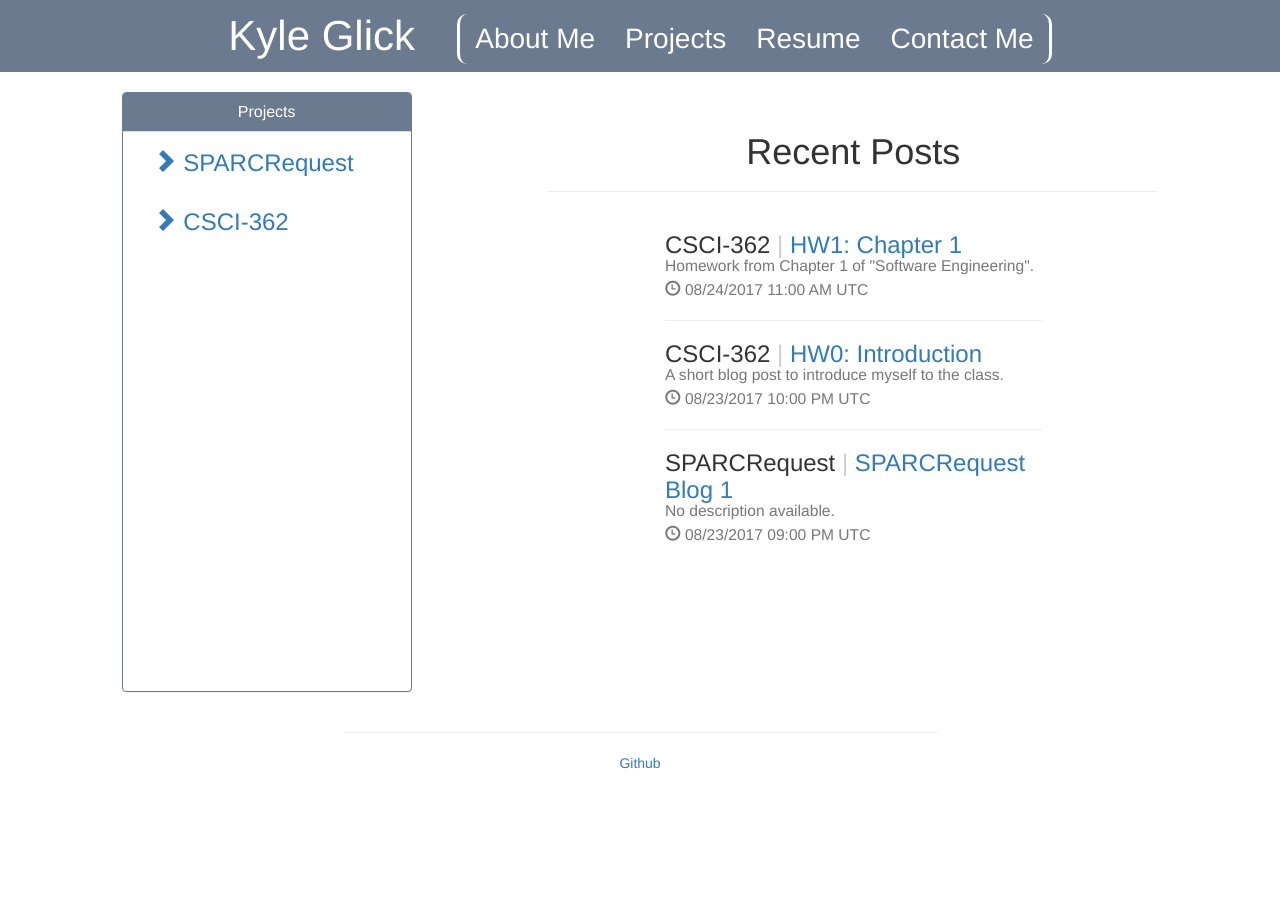
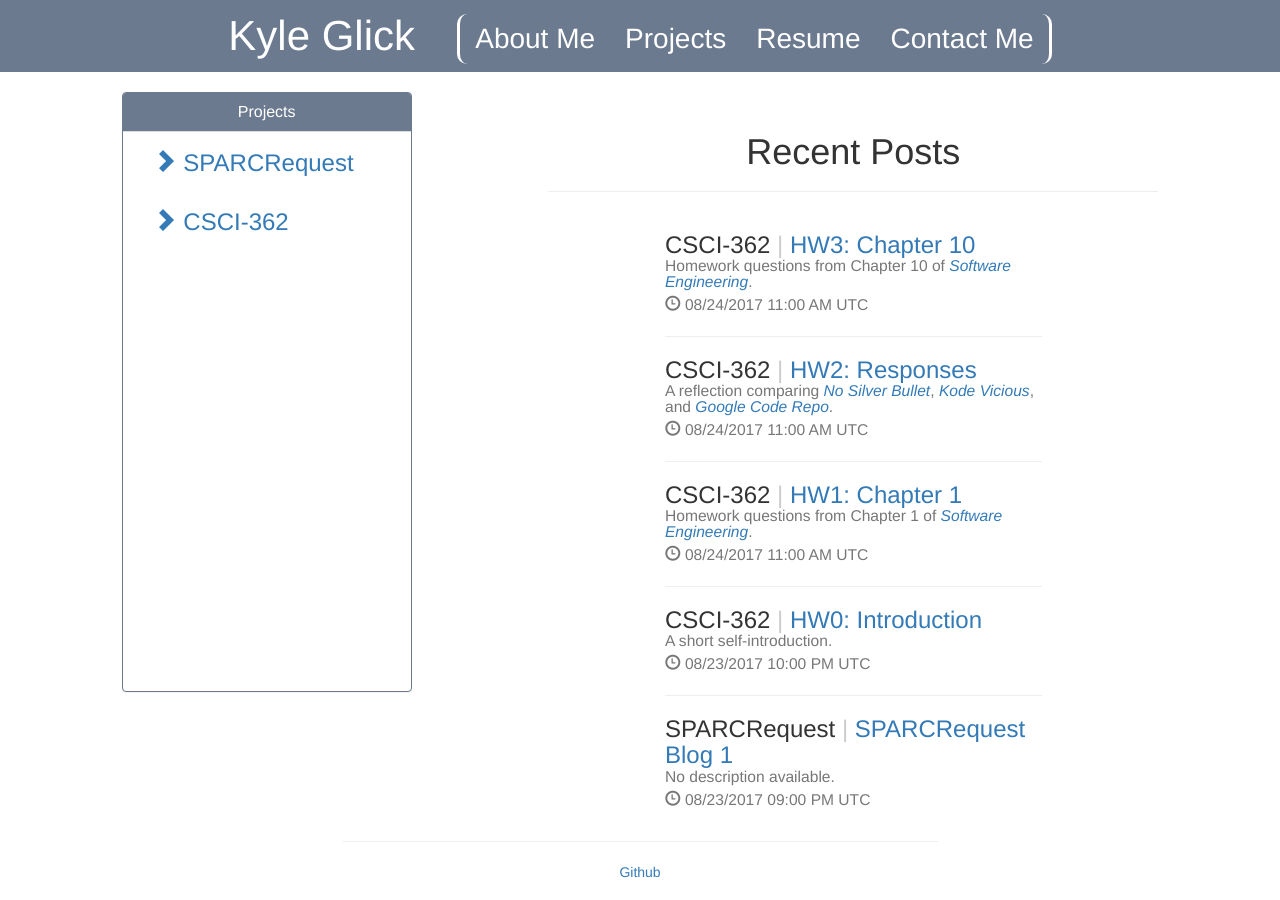
Before and after one commit to kayla-glick/kayla-glick.github.io, a Jekyll site: the page built from projects/index.html, in a window 1280 px wide. Built offline with Jekyll 4.4.1, drawn with Linux system fonts in a browser that asks for light colours; nearby versions of some CDN libraries.

Commit message:
editing posts 0+1, add blank posts 2+3

```diff
--- a/projects/CSCI-362/_posts/2017-08-23-hw0.md
+++ b/projects/CSCI-362/_posts/2017-08-23-hw0.md
@@ -1,7 +1,7 @@
 ---
 layout: post
 title: "HW0: Introduction"
-description: "A short blog post to introduce myself to the class."
+description: "A short self-introduction."
 date: 2017-08-23 22:00:00 -5EST
 category: CSCI-362
 ---
--- a/projects/CSCI-362/_posts/2017-08-24-hw1.md
+++ b/projects/CSCI-362/_posts/2017-08-24-hw1.md
@@ -1,7 +1,7 @@
 ---
 layout: post
 title: "HW1: Chapter 1"
-description: Homework from Chapter 1 of "Software Engineering".
+description: Homework questions from Chapter 1 of [_Software Engineering_](http://iansommerville.com/software-engineering-book/).
 date: 2017-08-24 11:00:00 -5EST
 category: CSCI-362
 ---
--- /dev/null
+++ b/projects/CSCI-362/_posts/2017-08-27-hw2.md
@@ -0,0 +1,7 @@
+---
+layout: post
+title: "HW2: Responses"
+description: A reflection comparing [_No Silver Bullet_](http://stono.cs.cofc.edu/~bowring/classes/csci%20362/docs/NoSilverBulletOriginal.pdf), [_Kode Vicious_](http://stono.cs.cofc.edu/~bowring/classes/csci%20362/docs/p32-neville-neil.pdf), and [_Google Code Repo_](http://stono.cs.cofc.edu/~bowring/classes/csci%20362/docs/GoogleCodeRepo-78-potvin.pdf?id=0B2El51RQ1MQnTTVWYVNiOWhuX0U).
+date: 2017-08-24 11:00:00 -5EST
+category: CSCI-362
+---
--- /dev/null
+++ b/projects/CSCI-362/_posts/2017-08-27-hw3.md
@@ -0,0 +1,7 @@
+---
+layout: post
+title: "HW3: Chapter 10"
+description: Homework questions from Chapter 10 of [_Software Engineering_](http://iansommerville.com/software-engineering-book/).
+date: 2017-08-24 11:00:00 -5EST
+category: CSCI-362
+---
```
